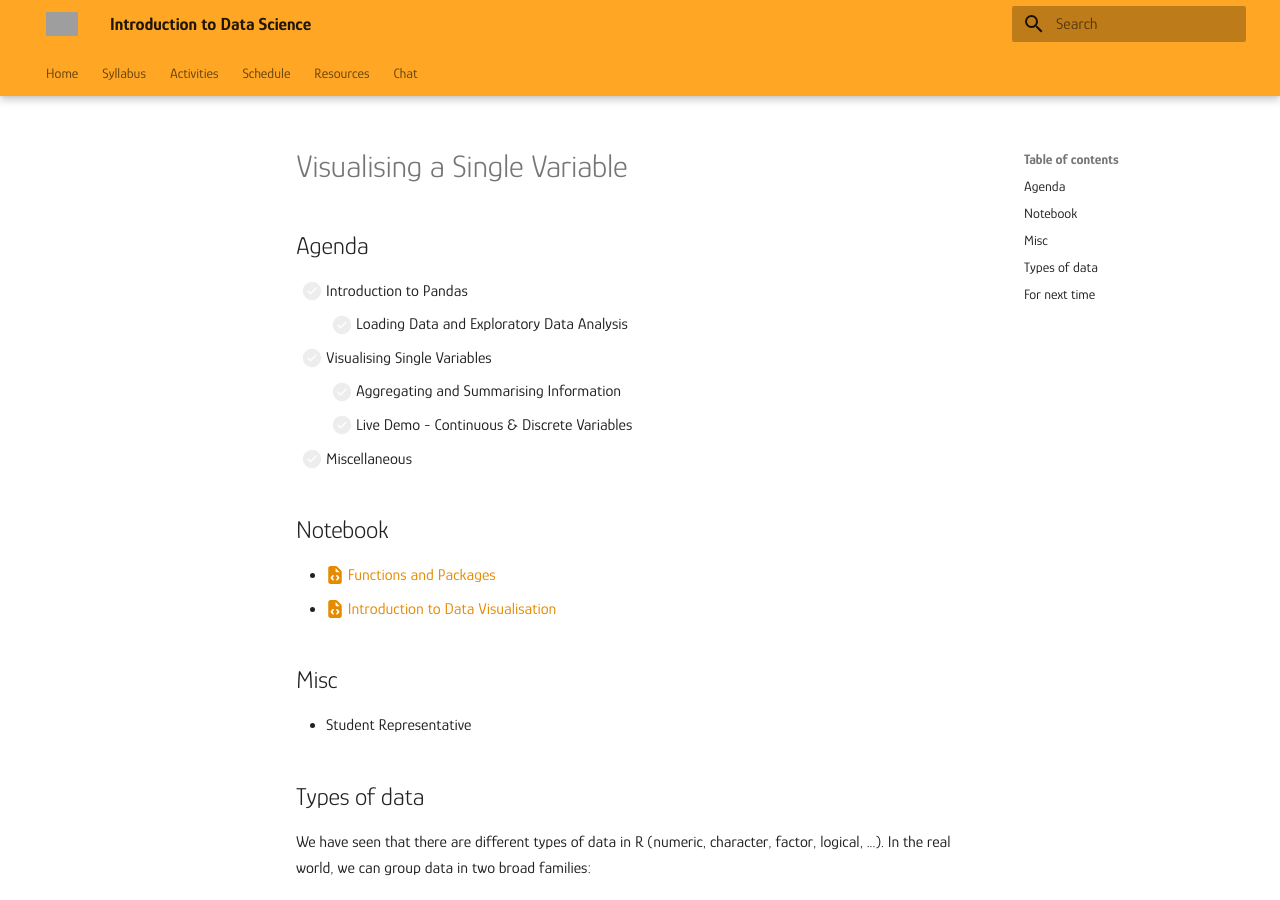
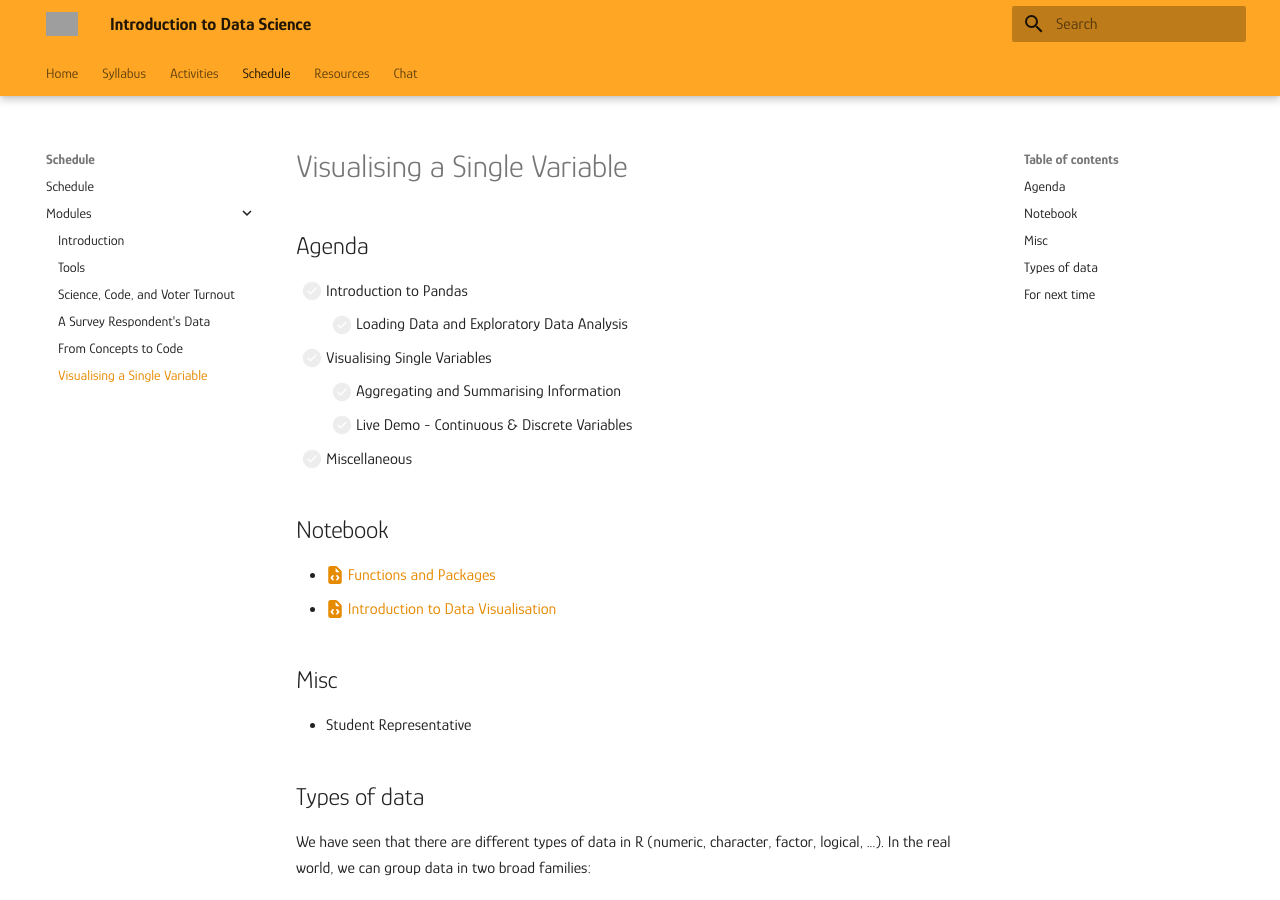
Before and after one commit to mickaeltemporao/itds, an MkDocs documentation site: the page built from docs/modules/exploration-1.md, in a window 1280 px wide and 900 px high. Built offline with MkDocs 1.6.1 and Material for MkDocs 9.7.7, drawn with Linux system fonts in a browser that asks for light colours; some of the changed lines change nothing that is shown; grey boxes are pictures that could not be loaded.

Commit message:
update nav

```diff
--- a/mkdocs.yml
+++ b/mkdocs.yml
@@ -63,7 +63,7 @@ nav:
       - modules/programming-1.md
       - modules/programming-2.md
       - modules/programming-3.md
-      - modules/vizualization-1.md
+      - modules/exploration-1.md
       # - modules/causality.md
       # - modules/sampling.md
       # - modules/measurement.md
```
